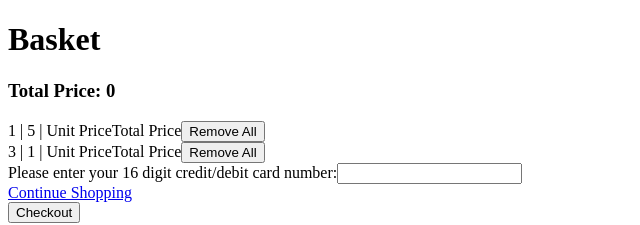
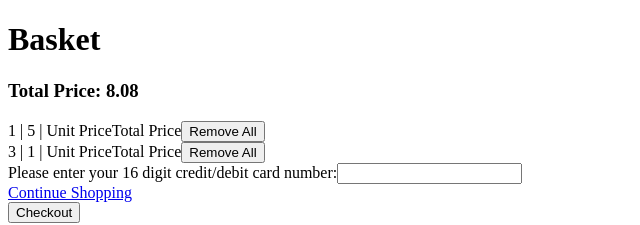
Before and after one commit to mrrustemka/shopping-simulator, a React (Create React App) app: page /basket in a window 1280 px wide. Shown: the top 225 px of the page, without its empty margins (0-640 px from the left). Built offline with nearby package versions, Linux system fonts and the light colour scheme.

Commit message:
add-total-ptice-to-basket-list-component

```diff
--- a/src/components/BasketList.jsx
+++ b/src/components/BasketList.jsx
@@ -5,14 +5,20 @@ import Card from "./Card";
 import Checkout from "./Checkout";
 import BasketProduct from "./Basket";
 import { useSelector } from "react-redux";
+import products from "../data/products_sample.json";
 
 function Basket() {
-  const data = useSelector((state) => state.basket);
+  const data = useSelector((state) => state);
+  let basketPrice = 0;
+  data.basket.forEach((element) => {
+    const positionPrice = products.find((el) => el.sku === element.sku);
+    basketPrice += positionPrice.price * element.quantity;
+  });
   return (
     <div>
       <h1>Basket</h1>
-      <Info message="Total Price" count={0} />
-      {data.map((product) => (
+      <Info message="Total Price" count={basketPrice} />
+      {data.basket.map((product) => (
         <BasketProduct
           id={product.sku}
           quantity={product.quantity}
```
